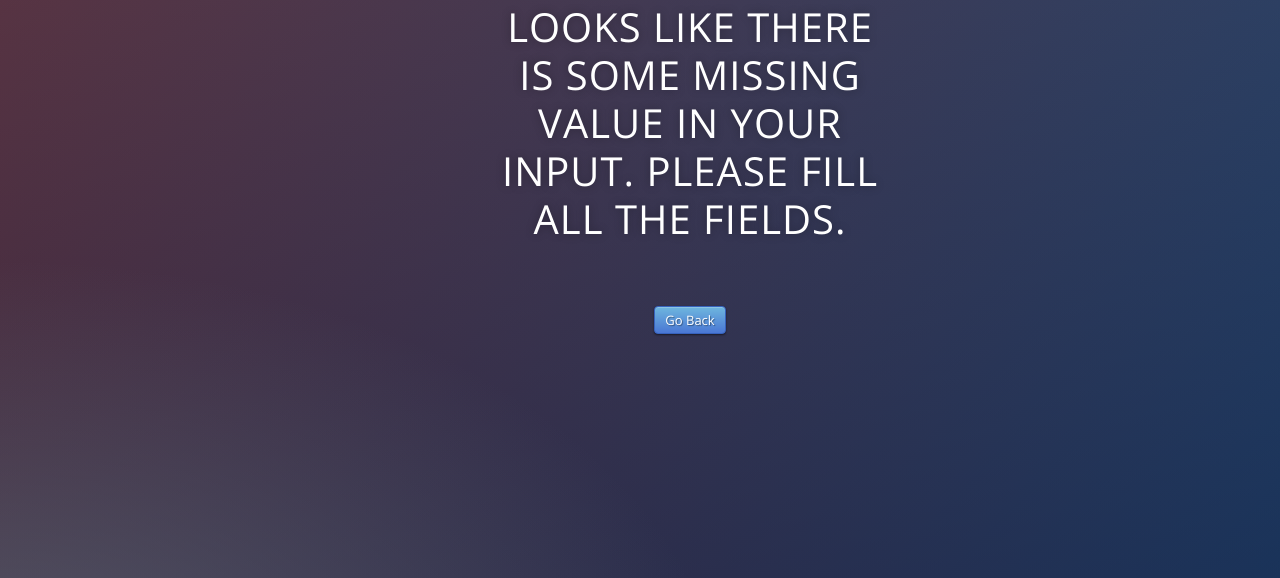
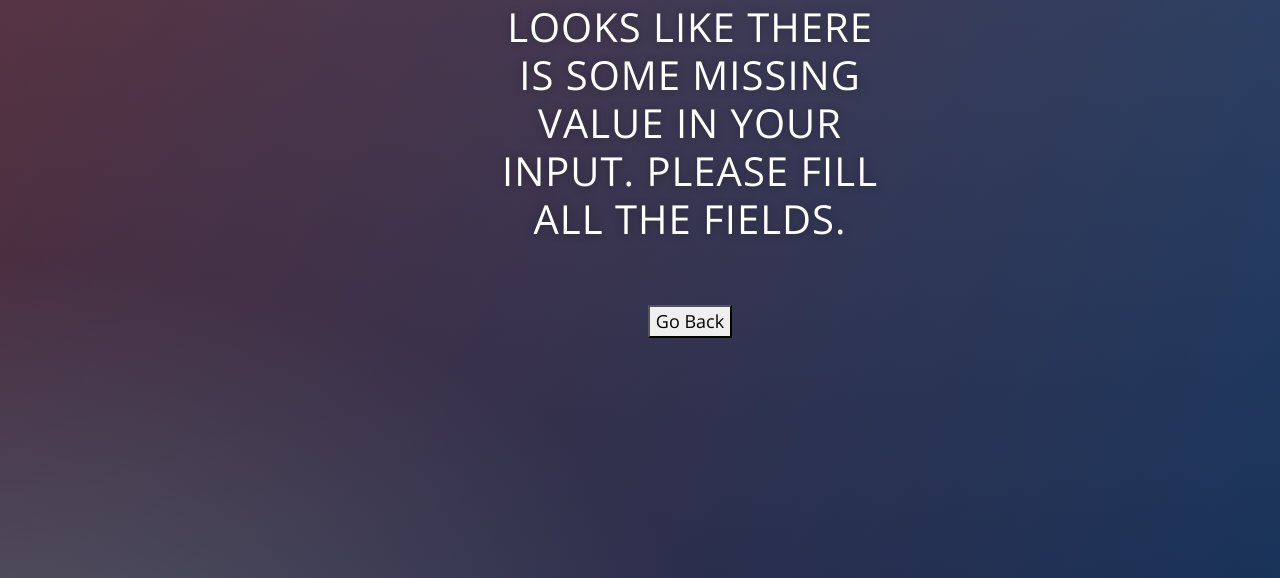
Before and after one commit to SaishMendke/covid_app, a Flask app: template templates/apology.html in a window 1280 px wide. Shown: the part 87-665 px from the top of the page. Run offline with Flask 2, Linux system fonts and the light colour scheme; the template is opened without the code that fills it, so the values that code supplies are empty; some libraries are stand-ins or nearby versions.

Commit message:
Update apology.html

```diff
--- a/templates/apology.html
+++ b/templates/apology.html
@@ -18,7 +18,7 @@
  <div class="login">
     <h1>LOOKS LIKE THERE IS SOME MISSING VALUE IN YOUR INPUT. PLEASE FILL ALL THE FIELDS.</h1><br><br>
    <form action="/">
-     <button class="btn btn-primary btn-lg" type="submit">Go Back</button>
+     <button class="hello" type="submit">Go Back</button>
    </form>
  </div>
 
```
